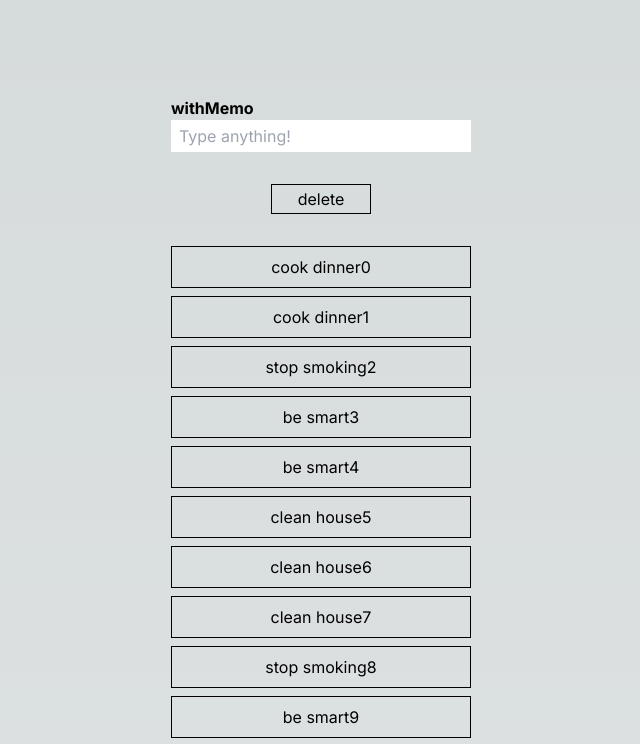
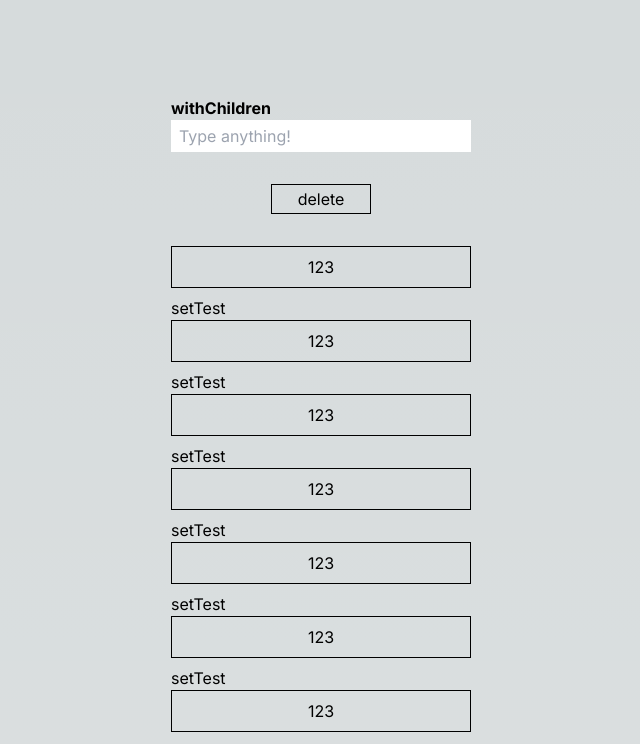
Before and after one commit to jihyeonjeong11/next13-whatIDo, a Next.js app: page /component-children in a window 1280 px wide. Shown: the top 744 px of the page, without its empty margins (319-959 px from the left). Built offline with nearby package versions, Linux system fonts and the light colour scheme.

Commit message:
added basic contextHOC

```diff
--- a/src/app/component-children/components/todoWithChildren/index.tsx
+++ b/src/app/component-children/components/todoWithChildren/index.tsx
@@ -1,20 +1,28 @@
 'use client';
 
-import React, { memo } from 'react';
+import React, { memo, useContext } from 'react';
 import { BASE_ITEM_STYLE } from '../../constants';
 import { TodoType } from '../../types';
+import { TodoContext } from '../../contexts';
 
 type ChildrenType = {
   item: TodoType;
   index: number;
 };
 
-const TodoItemWithChildren = ({ item, index }: ChildrenType) => (
-  <div className={BASE_ITEM_STYLE}>
-    <span>
-      {item.label}
-      {index}
-    </span>
-  </div>
-);
+const TodoItemWithChildren = ({ item, index }: ChildrenType) => {
+  const { test, setTest } = useContext(TodoContext);
+  console.log('with context this will rerender');
+  if (!test?.test) return null;
+  return (
+    <>
+      <div className={BASE_ITEM_STYLE}>
+        <span>{test.test}</span>
+      </div>
+      <button type="button" onClick={() => setTest({ test: test.test + 1 })}>
+        setTest
+      </button>
+    </>
+  );
+};
 export default memo(TodoItemWithChildren);
--- /dev/null
+++ b/src/app/component-children/contexts/index.tsx
@@ -0,0 +1,18 @@
+import React, { createContext, useState } from 'react';
+
+export const TodoContext = createContext<{ test: number; setTodoState: any }>(
+  null as unknown as { test: number; setTodoState: any },
+);
+
+const TodoContextHoc: React.FC<{ children: React.ReactNode }> = ({
+  children,
+}) => {
+  const [test, setTest] = useState({ test: 123 });
+  return (
+    <TodoContext.Provider value={{ test: test, setTest: setTest }}>
+      {children}
+    </TodoContext.Provider>
+  );
+};
+
+export default TodoContextHoc;
--- a/src/app/component-children/page.tsx
+++ b/src/app/component-children/page.tsx
@@ -1,9 +1,10 @@
 'use client';
 
-import React, { useCallback, useState } from 'react';
+import React, { createContext, useCallback, useMemo, useState } from 'react';
 import { v4 as uuidv4 } from 'uuid';
 import dynamic from 'next/dynamic';
 import { Props } from './types';
+import TodoContextHoc from './contexts';
 
 const RANDOMIZABLE_TODO_LIST = [
   'do dishes',
@@ -44,14 +45,14 @@ export default function UseComponentChildren() {
   return (
     <main className="flex min-h-screen flex-col items-center justify-center p-24">
       <div className="flex gap-4 items-center justify-center">
-        {/* <Todo list={list} addList={addList} popList={popList} type="without" /> */}
-        <Todo list={list} addList={addList} popList={popList} type="withMemo" />
-        {/* <Todo
-          list={list}
-          addList={addList}
-          popList={popList}
-          type="withChildren"
-        /> */}
+        <TodoContextHoc>
+          <Todo
+            list={list}
+            addList={addList}
+            popList={popList}
+            type="withChildren"
+          />
+        </TodoContextHoc>
       </div>
     </main>
   );
```
